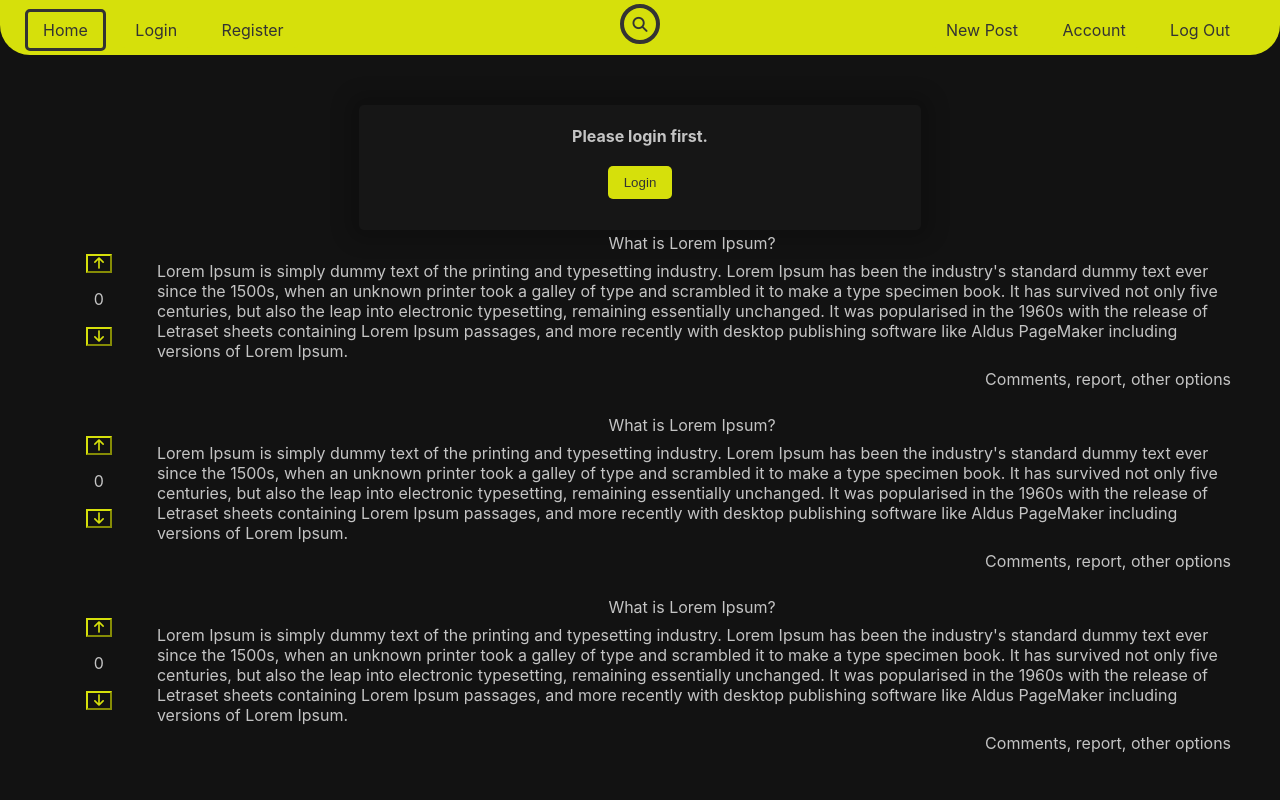
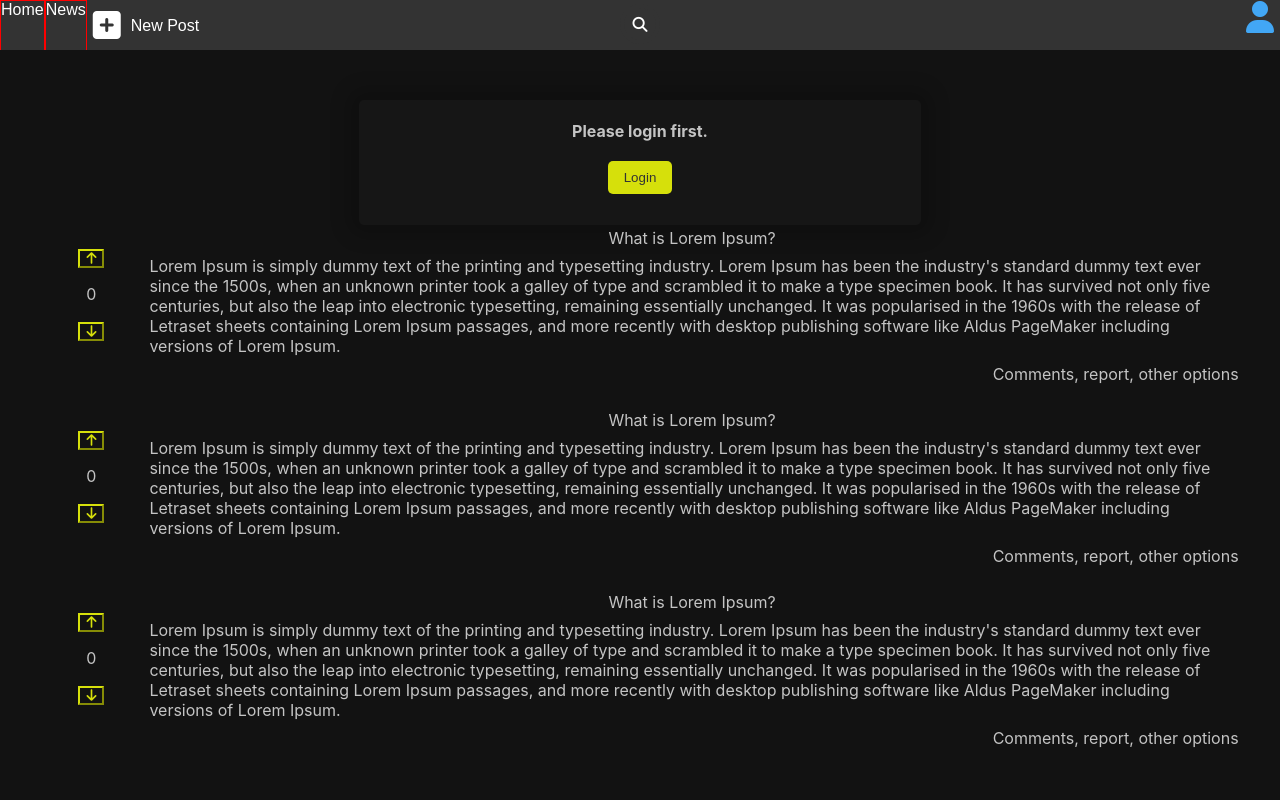
Before and after one commit to omega0verride/askepoka.al, a PHP site: page /home.php in a window 1280 px wide. Run offline with PHP 8.4, Linux system fonts and the light colour scheme; some libraries are stand-ins or nearby versions.

Commit message:
testing new nav

```diff
--- a/assets/stylesheet.css
+++ b/assets/stylesheet.css
@@ -1,5 +1,5 @@
 body {
-  margin-top: 0px;
+  margin: 0px;
   background-color: #121212;
   color: rgb(196, 196, 196);
   font-family: -apple-system, BlinkMacSystemFont, sans-serif;
--- a/home.php
+++ b/home.php
@@ -6,27 +6,207 @@
     <meta name="viewport" content="width=device-width, initial-scale=1.0">
     <link rel="stylesheet" type="text/css" href="assets/stylesheet.css" />
     <script src="https://kit.fontawesome.com/71d1e0d8c0.js" crossorigin="anonymous"></script>
+    <!-- <script src="https://kit.fontawesome.com/71d1e0d8c0.js" crossorigin="anonymous"></script> -->
+    <style>
+        /* Navbar container */
+
+
+        /* The dropdown container */
+        .dropdown {
+            float: right;
+            overflow: hidden;
+        }
+
+        /* Dropdown button */
+        .dropdown .dropbtn {
+            font-size: 16px;
+            border: none;
+            outline: none;
+            color: white;
+            padding: 14px 16px;
+            background-color: inherit;
+            font-family: inherit;
+            /* Important for vertical align on mobile phones */
+            margin: 0;
+            /* Important for vertical align on mobile phones */
+        }
+
+        /* Add a red background color to navbar links on hover */
+        .navbar a:hover,
+        .dropdown:hover .dropbtn {
+            background-color: red;
+        }
+
+        /* Dropdown content (hidden by default) */
+        .dropdown-content {
+            display: none;
+            position: absolute;
+            background-color: #f9f9f9;
+            min-width: 160px;
+            box-shadow: 0px 8px 16px 0px rgba(0, 0, 0, 0.2);
+            z-index: 1;
+            margin-left: -50px;
+        }
+
+        /* Links inside the dropdown */
+        .dropdown-content a {
+            float: none;
+            color: black;
+            /* padding: 12px 16px; */
+            text-decoration: none;
+            display: block;
+            text-align: left;
+        }
+
+        /* Add a grey background color to dropdown links on hover */
+        .dropdown-content a:hover {
+            background-color: #ddd;
+        }
+
+        /* Show the dropdown menu on hover */
+        .dropdown:hover .dropdown-content {
+            display: block;
+        }
+
+        .menu-label {
+            /* padding-bottom: 10px; */
+        }
+
+        .navbar {
+            overflow: hidden;
+            background-color: #333;
+            font-family: Arial;
+            height: 50px;
+        }
+
+
+        /* Links inside the navbar */
+        .menu-item,
+        .menu-icon {
+            border: 1px solid red;
+            float: left;
+            font-size: 16px;
+            color: white;
+            height: 100%;
+            text-decoration: none;
+            overflow: hidden;
+            text-align: center;
+
+            align-items: center;
+            /* Important for vertical align on mobile phones */
+            margin: 0;
+        }
+
+
+        .menu-icon-div {
+            padding-bottom: 100%;
+            margin-bottom: -100%;
+            float: left;
+        }
+        .menu-item-div{
+            height: 100%;
+            display: b;
+            align-items: center;
+            vertical-align: middle;
+        }
+
+        a {
+            font-size: 16px;
+            color: white;
+            text-align: center;
+            text-decoration: none;
+            /* display: block; */
+            /* align-items: center; */
+            /* float: left; */
+            /* overflow: hidden; */
+            /* vertical-align: middle; */
+            /* height: 100%; */
+            /* padding-top: 50%; */
+
+        }
+
+        .menu-icon {
+            border: none;
+            outline: none;
+            color: white;
+            background-color: inherit;
+            font-family: inherit;
+            align-items: center;
+            overflow: hidden;
+            /* Important for vertical align on mobile phones */
+            margin: 0;
+        }
+
+        .menu-search {
+            background-color: inherit;
+            font-size: 16px;
+            font-family: inherit;
+            align-items: center;
+            overflow: hidden;
+            /* Important for vertical align on mobile phones */
+            margin: 0;
+        }
+
+        .fa-search {
+            color: white;
+        }
+
+
+
+        .fa-user {
+            color: #42a7f5;
+        }
+
+        .fa-square-plus {
+            color: white;
+        }
+    </style>
 </head>
 
 <body>
-    <nav>
+    <!-- <nav>
         <div style="float: left; margin-top:15px; margin-left: 25px;">
             <a href="#" id="selectedMenu" class="menus">Home</a>
             <a href="login_register.php" class="menus">Login</a>
             <a href="login_register.php?register" class="menus">Register</a>
         </div>
-        <div class="box">
-            <form name="search">
-                <input type="text" class="input" name="txt" onmouseout="document.search.txt.value = ''">
-            </form>
-            <i class="fas fa-search"></i>
-        </div>
+
         <div style="float: right; margin-top:15px; margin-right: 25px;">
             <a href="post.php" class="menus">New Post</a>
             <a href="account.php" class="menus">Account</a>
             <a href="logout.php" class="menus">Log Out</a>
         </div>
-    </nav>
+    </nav> -->
+
+    <div class="navbar">
+        <div class=menu-item><div class="menu-item-div"><a href="#home">Home</a></div></div>
+        <div class=menu-item><a href="#news">News</a></div>
+
+        <button class="menu-icon" id="newPost" name="newPost">
+            <div class="fa fa-2x fa-square-plus menu-icon-div"></div>
+            <div class="menu-icon-div" style="margin-top: 8px; margin-left: 10px;">New Post</div>
+        </button>
+
+        <div class="box menu-search">
+            <form name="search">
+                <input type="text" class="input" name="txt" onmouseout="document.search.txt.value = ''">
+            </form>
+            <i class="fa fa-search"></i>
+        </div>
+
+        <div class="dropdown">
+
+            <button class="menu-icon">
+                <div class="fa fa-2x fa-user"></div>
+            </button>
+
+            <div class="dropdown-content">
+                <a href="#">Link 1</a>
+                <a href="#">Link 2</a>
+                <a href="#">Link 3</a>
+            </div>
+        </div>
+    </div>
 
     <?php
     require("src/auth.php");
```
Also changed, not shown: assets/Images/user_icon.png (added).
